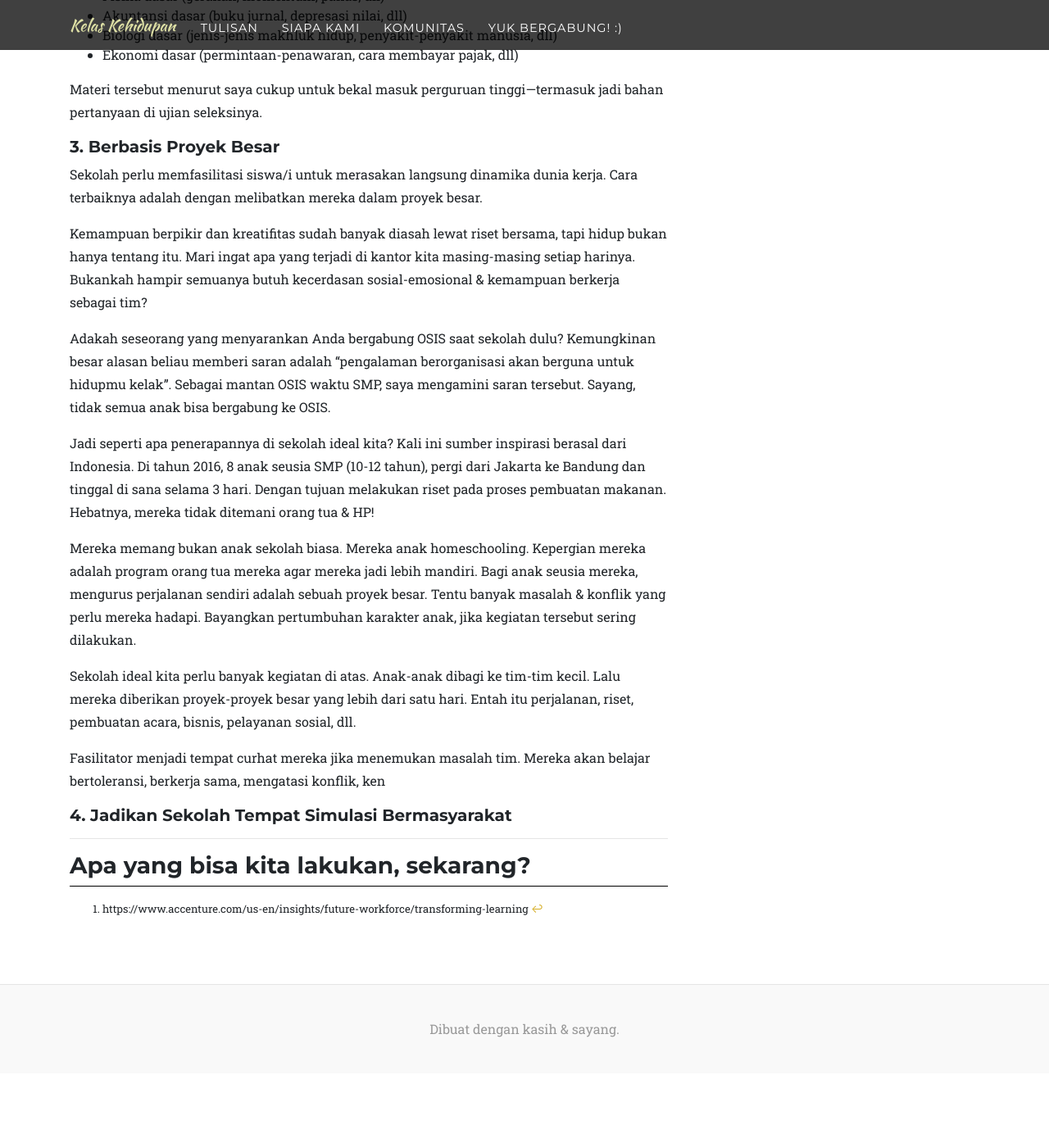
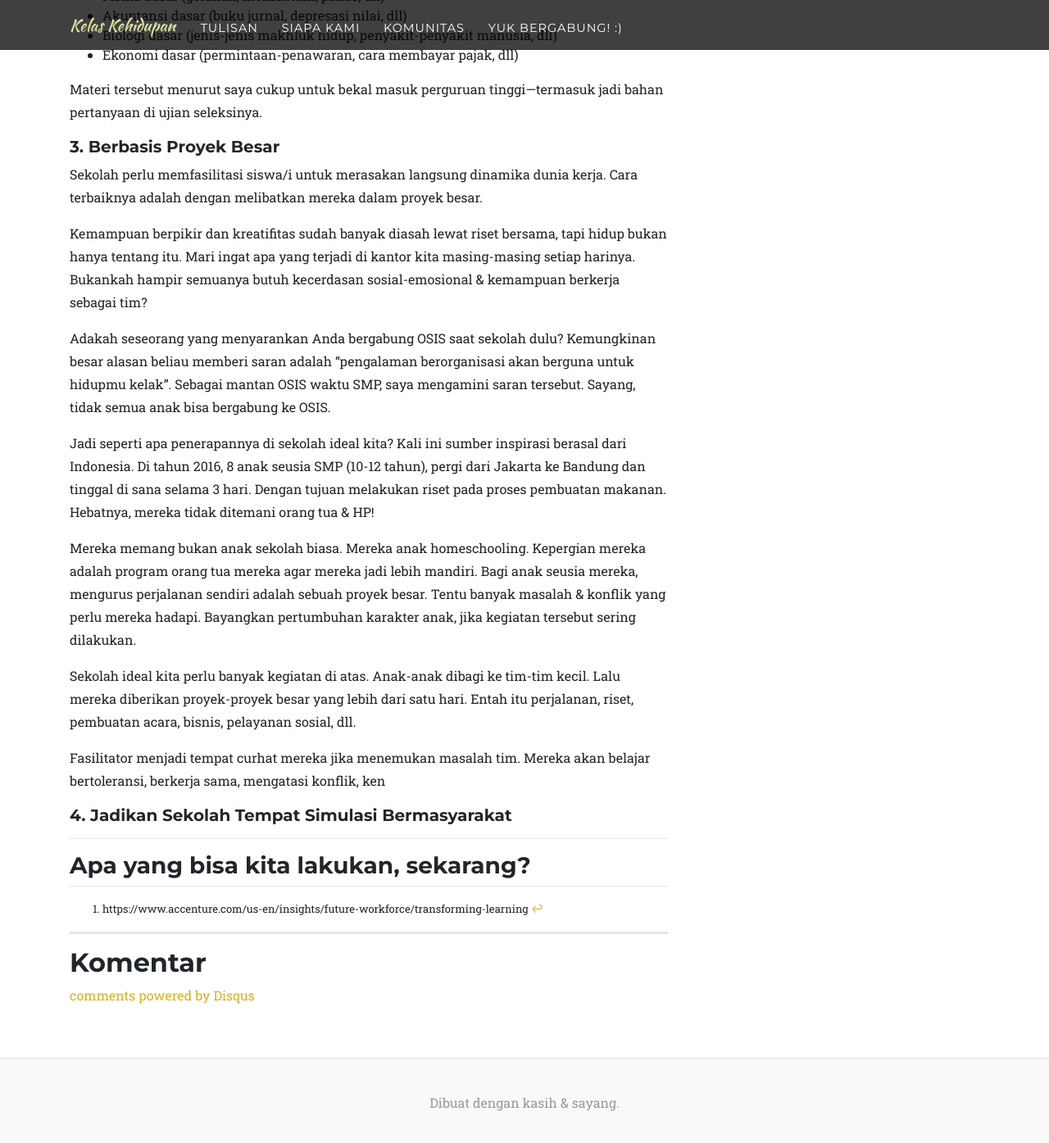
Before and after one commit to KelasKehidupan/kelaskehidupan.github.io, a Jekyll site: the page built from pages/tujuan-pendidikan-individu-yang-independen.md, in a window 1280 px wide and 1400 px high, scrolled down 4030 px. Shown: the top 1395 px of the window at 82% size. Built offline with Jekyll 4.4.1, drawn with Linux system fonts in a browser that asks for light colours; some web fonts are replaced; comment, search, counter and statistics services are not loaded; before the commit the page ends 5340 px from its top, so only the background shows below that.

Commit message:
bugfix disqus comments

```diff
--- a/_layouts/page.html
+++ b/_layouts/page.html
@@ -11,6 +11,11 @@ layout: default
       <hr class="after-title">
       <p><em class="text-muted">{{ page.goal }}</em></p>
       {{content}}
+      <hr class="end-of-post">
+      <h2>Komentar</h2>
+      {% if site.disqus.shortname %}
+        {% include disqus_comments.html %}
+      {% endif %}
     </div>
 
     {% include sidebar.html %}
--- a/_layouts/post.html
+++ b/_layouts/post.html
@@ -11,6 +11,8 @@ layout: default
       <hr class="after-title">
       <p><em class="text-muted">{{page.goal}}</em></p>
       {{content}}
+      <hr class="end-of-post">
+      <h2>Komentar</h2>
       {% if site.disqus.shortname %}
         {% include disqus_comments.html %}
       {% endif %}
--- a/assets/css/style.scss
+++ b/assets/css/style.scss
@@ -161,9 +161,13 @@ blockquote p {
 }
 
 .footnotes{
-  border-top: 1px solid black;
+  border-top: 1px solid rgba(0,0,0,.1);
   padding-top: 1rem;
   font-size: small;
+}
+
+hr.end-of-post{
+  border-top: 3px solid rgba(0,0,0,.1);
 }
 
 /*
```
